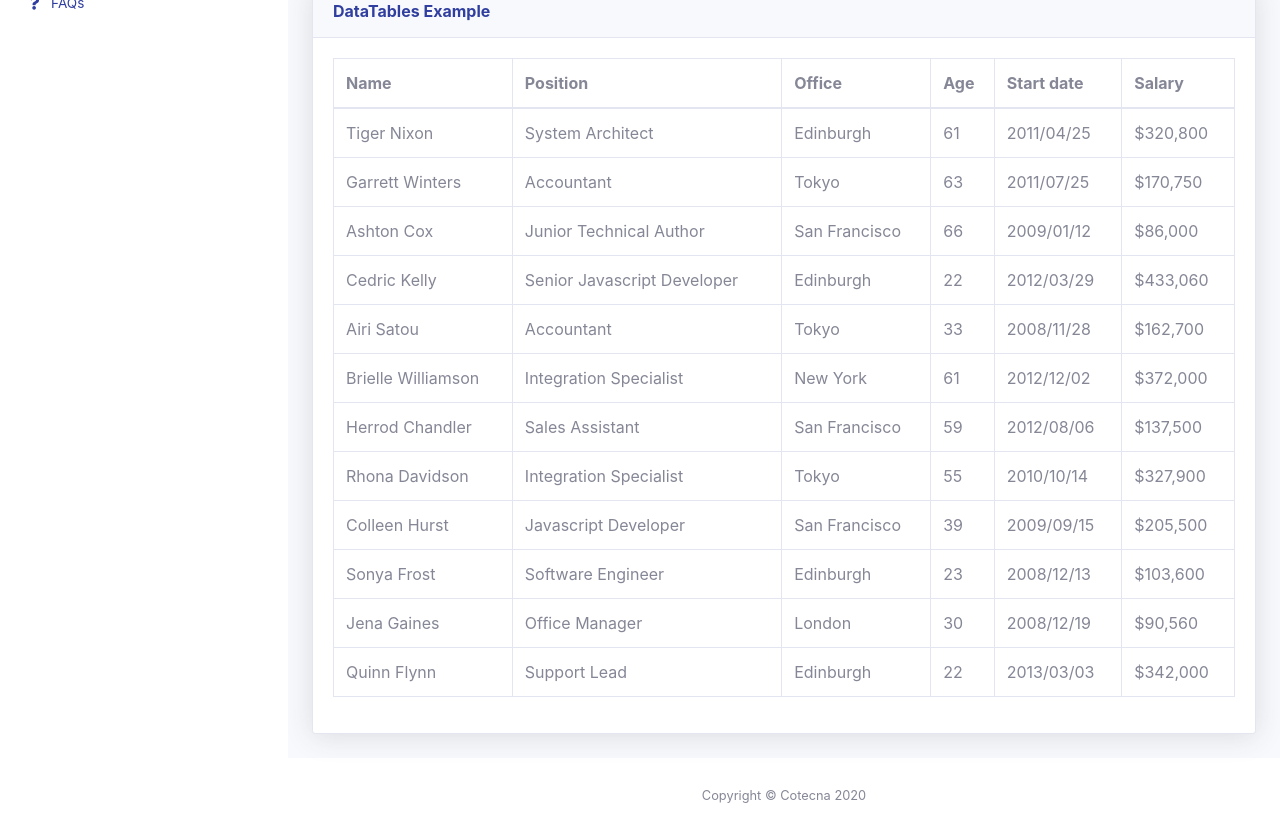
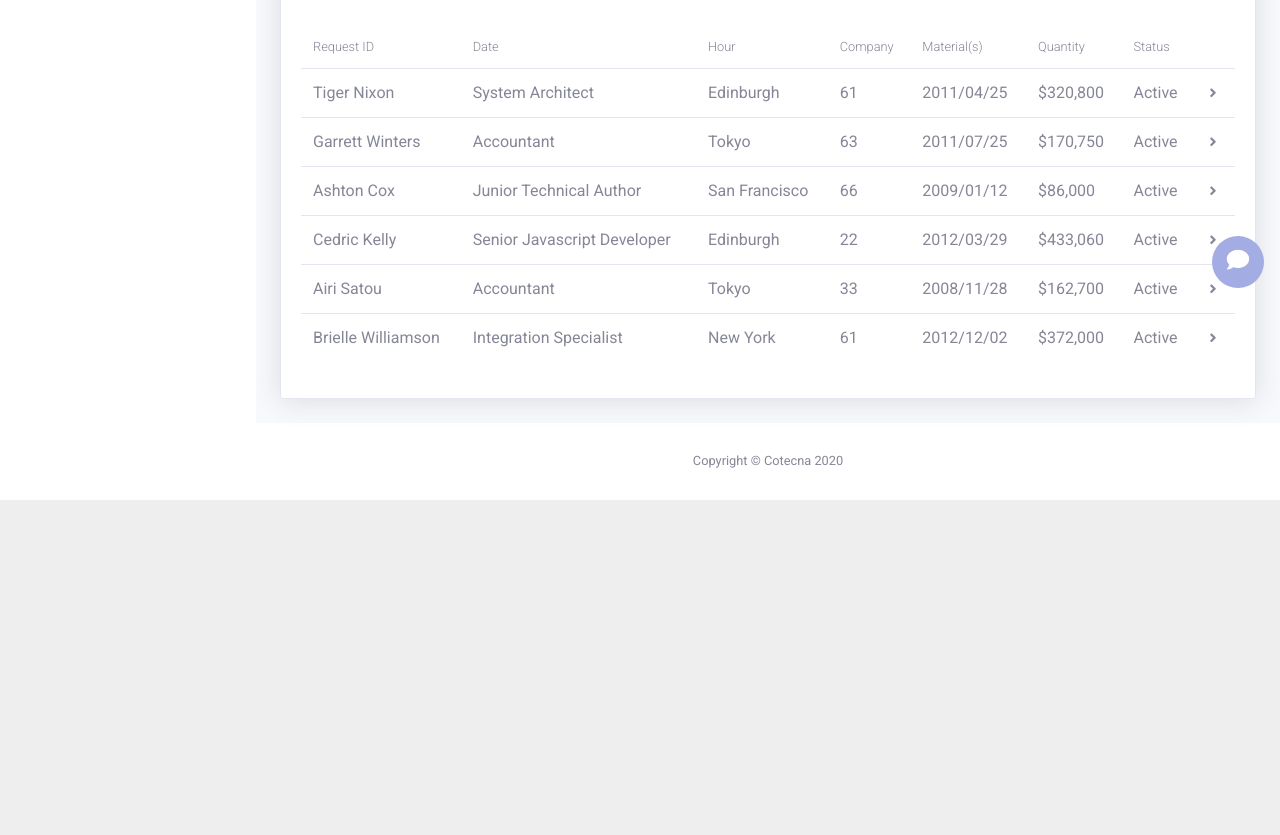
Before and after one commit to dalvarezg27/inspectiontool, a website with bundled scripts: page index.html in a window 1280 px wide. Shown: the part 496-1331 px from the top of the page. After the commit the page ends 996 px from the top, so only its background shows below. Built offline with nearby package versions, Linux system fonts and the light colour scheme.

Commit message:
Most of the changes and updates. Almos done!!!

```diff
--- a/index.html
+++ b/index.html
@@ -31,8 +31,9 @@
     <ul class="navbar-nav bg-white sidebar accordion cotecna__sidebar" id="accordionSidebar" >
 
       <!-- Sidebar - Brand -->
-      <a class="d-flex align-items-center justify-content-center shadow cotecna__sidebar--brand" href="index.html">
-        <img src="img/cotencna-logo-white.png" alt="COTECNA" class="img-fluid">
+      <a class="d-flex align-items-center justify-content-center shadow cotecna__sidebar--brand brand" href="index.html">
+        <img src="img/cotencna-logo-white.png" alt="COTECNA" class="img-fluid logo-bg">
+        <img src="img/cotencna-logo-small.png" alt="COTECNA" class="img-fluid logo-small">
       </a>
 
       <!-- Divider -->
@@ -94,11 +95,11 @@
 
 
             <!-- Nav Item - User Information -->
-            <li class="nav-item dropdown no-arrow">
+            <li class="nav-item dropdown no-arrow text-right">
               <div class="nav-link dropdown-toggle" href="#" id="userDropdown" role="button">
-                <span class="mr-2 d-none d-lg-block small">Jhon Doe<br>Log Out</span>
+                <span class="mr-2 d-none d-lg-block small">user@usercomany.com<br><i class="fas fa-fw fa-power-off"></i> Log Out</span>
 
-                <img class="img-profile rounded-circle" src="https://source.unsplash.com/QAB-WJcbgJk/60x60">
+                <img class="img-profile rounded-circle" src="img/User.png">
               </div>
               <!-- Dropdown - User Information -->
               <div class="dropdown-menu dropdown-menu-right shadow animated--grow-in" aria-labelledby="userDropdown">
@@ -132,44 +133,38 @@
 
           <!-- Page Heading -->
 
-
-
               <!-- Banner New Request -->
               <div class="card shadow mb-4 cotecna__banner">
 
                 <div class="card-body text-center">
 
                   <h1>Welcome to Cotecna Inspection Service</h1>
-                  <p>Fast & easy. Request a new inspection now</p>
+                  <p>Fast & Easy. Request a new inspection now</p>
 
-                  <a href="#" class="d-none d-sm-inline-block btn btn-sm btn-secundary shadow-sm"><i class="fas fa-add fa-sm text-white-50"></i> New Request</a>
+                  <a href="#" class="d-sm-inline-block btn btn-sm btn-secundary shadow-sm"><i class="fas fa-plus fa-sm m-1"></i> New Request</a>
                 </div>
               </div>
-
-
-
 
           <!-- INSPECTIONS TABLE-->
           <div class="row">
             <div class="col-lg-12">
-              <div class="d-sm-flex align-items-center justify-content-between mb-4">
-                   <h2 class="h3 m-1 text-gray-800">Upcoming Inspections</h2>
-              </div>
-              <div class="card shadow mb-4">
-                <div class="card-header py-3">
-                  <h6 class="m-0 font-weight-bold text-primary">DataTables Example</h6>
+              <div class="card shadow mb-4 cotecna__card">
+                <div class="card-header">
+                  <h4 class="m-t-2 text-gray-900">Upcoming Inspections</h4>
                 </div>
                 <div class="card-body">
-                  <div class="table-responsive">
-                    <table class="table table-bordered" id="dataTable" width="100%" cellspacing="0">
+                  <div class="table-responsive cotecna__table">
+                    <table class="table" id="dataTable" width="100%" cellspacing="0">
                       <thead>
                         <tr>
-                          <th>Name</th>
-                          <th>Position</th>
-                          <th>Office</th>
-                          <th>Age</th>
-                          <th>Start date</th>
-                          <th>Salary</th>
+                          <th>Request ID</th>
+                          <th>Date</th>
+                          <th>Hour</th>
+                          <th>Company</th>
+                          <th>Material(s)</th>
+                          <th>Quantity</th>
+                          <th>Status</th>
+                          <th></th>
                         </tr>
                       </thead>
                       <tbody>
@@ -180,6 +175,8 @@
                           <td>61</td>
                           <td>2011/04/25</td>
                           <td>$320,800</td>
+                          <td>Active</td>
+                          <td><i class="fas fa-angle-right fa-sm m-1"></i></td>
                         </tr>
                         <tr>
                           <td>Garrett Winters</td>
@@ -188,6 +185,8 @@
                           <td>63</td>
                           <td>2011/07/25</td>
                           <td>$170,750</td>
+                          <td>Active</td>
+                          <td><i class="fas fa-angle-right fa-sm m-1"></i></td>
                         </tr>
                         <tr>
                           <td>Ashton Cox</td>
@@ -196,6 +195,8 @@
                           <td>66</td>
                           <td>2009/01/12</td>
                           <td>$86,000</td>
+                          <td>Active</td>
+                          <td><i class="fas fa-angle-right fa-sm m-1"></i></td>
                         </tr>
                         <tr>
                           <td>Cedric Kelly</td>
@@ -204,6 +205,8 @@
                           <td>22</td>
                           <td>2012/03/29</td>
                           <td>$433,060</td>
+                          <td>Active</td>
+                          <td><i class="fas fa-angle-right fa-sm m-1"></i></td>
                         </tr>
                         <tr>
                           <td>Airi Satou</td>
@@ -212,6 +215,8 @@
                           <td>33</td>
                           <td>2008/11/28</td>
                           <td>$162,700</td>
+                          <td>Active</td>
+                          <td><i class="fas fa-angle-right fa-sm m-1"></i></td>
                         </tr>
                         <tr>
                           <td>Brielle Williamson</td>
@@ -220,56 +225,9 @@
                           <td>61</td>
                           <td>2012/12/02</td>
                           <td>$372,000</td>
+                          <td>Active</td>
+                          <td><i class="fas fa-angle-right fa-sm m-1"></i></td>
                         </tr>
-                        <tr>
-                          <td>Herrod Chandler</td>
-                          <td>Sales Assistant</td>
-                          <td>San Francisco</td>
-                          <td>59</td>
-                          <td>2012/08/06</td>
-                          <td>$137,500</td>
-                        </tr>
-                        <tr>
-                          <td>Rhona Davidson</td>
-                          <td>Integration Specialist</td>
-                          <td>Tokyo</td>
-                          <td>55</td>
-                          <td>2010/10/14</td>
-                          <td>$327,900</td>
-                        </tr>
-                        <tr>
-                          <td>Colleen Hurst</td>
-                          <td>Javascript Developer</td>
-                          <td>San Francisco</td>
-                          <td>39</td>
-                          <td>2009/09/15</td>
-                          <td>$205,500</td>
-                        </tr>
-                        <tr>
-                          <td>Sonya Frost</td>
-                          <td>Software Engineer</td>
-                          <td>Edinburgh</td>
-                          <td>23</td>
-                          <td>2008/12/13</td>
-                          <td>$103,600</td>
-                        </tr>
-                        <tr>
-                          <td>Jena Gaines</td>
-                          <td>Office Manager</td>
-                          <td>London</td>
-                          <td>30</td>
-                          <td>2008/12/19</td>
-                          <td>$90,560</td>
-                        </tr>
-                        <tr>
-                          <td>Quinn Flynn</td>
-                          <td>Support Lead</td>
-                          <td>Edinburgh</td>
-                          <td>22</td>
-                          <td>2013/03/03</td>
-                          <td>$342,000</td>
-                        </tr>
-
                       </tbody>
                     </table>
                   </div>
@@ -278,8 +236,10 @@
             </div>
           </div>
 
-
-
+          <!-- CHAT Button-->
+          <a class="cotecna__chat" href="#">
+          <i class="fas fa-comment"></i>
+        </a>
         </div>
         <!-- /.container-fluid -->
 
@@ -302,13 +262,6 @@
   </div>
   <!-- End of Page Wrapper -->
 
-  <!-- CHAT to Top Button-->
-<!--   <a class="scroll-to-top rounded" href="#page-top">
-    <i class="fas fa-angle-up"></i>
-  </a> -->
-
-
-
   <!-- Bootstrap core JavaScript-->
   <script src="vendor/jquery/jquery.min.js"></script>
   <script src="vendor/bootstrap/js/bootstrap.bundle.min.js"></script>
--- a/scss/_global.scss
+++ b/scss/_global.scss
@@ -58,3 +58,16 @@ a {
     font-weight: 800;
   }
 }
+
+
+// Custom
+
+.text-right {text-align: right;}
+
+.topbar #sidebarToggleTop:hover, .topbar #sidebarToggleTop:active  {
+  background:none !important;
+}
+
+.m-t-2 {
+  margin-top: 1.5rem;
+}
--- a/scss/_variables.scss
+++ b/scss/_variables.scss
@@ -39,7 +39,7 @@ $yiq-contrasted-threshold: 195 !default;
 // Typography
 $body-color: $gray-600 !default;
 
-$font-family-sans-serif: "Nunito", -apple-system, BlinkMacSystemFont, "Segoe UI", Roboto, "Helvetica Neue", Arial, sans-serif, "Apple Color Emoji", "Segoe UI Emoji", "Segoe UI Symbol", 'Noto Color Emoji' !default;
+$font-family-sans-serif: 'Roboto', sans-serif !default;
 
 $font-weight-light: 300 !default;
 // $font-weight-base: 400;
@@ -58,7 +58,7 @@ $border-color: darken($gray-200, 2%) !default;
 // Change below variable if the height of the navbar changes
 $topbar-base-height: 4.375rem !default;
 // Change below variable to change the width of the sidenav
-$sidebar-base-width: 18rem !default;
+$sidebar-base-width: 16rem !default;
 // Change below variable to change the width of the sidenav when collapsed
 $sidebar-collapsed-width: 6.5rem !default;
 
--- a/scss/cotecna.scss
+++ b/scss/cotecna.scss
@@ -5,6 +5,7 @@
 $primary: #303F9F;
 $cotecna-brand-primary: #080A90;
 $cotecna-brand-secundary: #05FAB3;
+$light-blue:lighten($primary,36%);
 $white:#fff;
 
 
@@ -15,6 +16,11 @@ $background-tool: #EEEEEE;
 //Fonts
 
 $font-family-sans-serif: 'Roboto', sans-serif !default;
+
+
+//Custom BreakPoints
+
+$min-tablet: 768px;
 
 //Custom Styles Over Cotecna class on body tag (just for this test)
 
@@ -27,18 +33,11 @@ $font-family-sans-serif: 'Roboto', sans-serif !default;
         &--brand{
             background-color: $primary-brand;
             margin-bottom: 1.3rem;
-            height: 12rem;
+            height: 10rem;
             padding: 2rem;
-
-
         }
 
         &--nav-item {
-
-            &--nav-link{
-
-
-            }
 
             &-active {
                 a {
@@ -52,8 +51,17 @@ $font-family-sans-serif: 'Roboto', sans-serif !default;
 
         .nav-item .nav-link {
             padding: 0.4rem 0.6rem;
-            width: 16rem;
-            margin: 0.8rem 0.6rem;
+            width: 14rem;
+            margin: 0.6rem ;
+
+            &:active,
+            &:focus,
+            &:hover{
+                color: $white;
+                background-color: $primary;
+                border-radius: 0.35rem;
+                width: 14rem;
+            }
         }
     }
     &__nav{
@@ -75,18 +83,111 @@ $font-family-sans-serif: 'Roboto', sans-serif !default;
          }
     }
 
-
     &__banner{
         background-image: url(../img/home-banner-1.png);
         background-size: cover;
         color: $white;
         min-height: 18rem;
         padding: 4rem;
-
     }
 
     .btn-secundary{
         background-color: $cotecna-brand-secundary;
         color: $white;
     }
+
+    &__card{
+        .card-header{
+            background-color: $white;
+            border-bottom: none;
+        }
+    }
+
+    &__table{
+        .table th {
+            border: none;
+            font-weight: lighter;
+            font-size: 0.80rem;
+        }
+    }
+
+    &__chat {
+        display: block;
+        position: fixed;
+        right: 1rem;
+        bottom: 1rem;
+        width: 3.25rem;
+        height: 3.25rem;
+        text-align: center;
+        color: $white;
+        background-color: $light-blue;
+        line-height: 54px;
+        border-radius: 20rem;
+
+        &:focus,
+        &:hover {
+          color: white;
+        }
+        &:hover {
+          background: $primary;
+        }
+        i {
+          font-weight: 800;
+          font-size: 1.4rem;
+        }
+    }
 }
+
+@media screen and (min-width: $min-tablet) {
+
+    .cotecna{
+
+        .logo-small {
+            display: none;
+        }
+
+        &__sidebar.toggled {
+            .logo-bg  {
+                display: none ;
+            }
+
+            .brand{
+                height:4.375rem;
+                padding: 1.6rem;
+            }
+
+            .logo-small {
+                display: block !important;
+            }
+        }
+    }
+
+    .sidebar.toggled .nav-item .nav-link {
+        text-align: center;
+        padding: 0.75rem 0.75rem;
+        width: 4.5rem;
+    }
+}
+
+@media screen and (max-width: $min-tablet) {
+
+    .cotecna{
+
+        .logo-small {
+            display: block
+        }
+        .logo-bg  {
+            display: none ;
+        }
+
+        .brand{
+            height:4.375rem;
+            padding: 1.6rem;
+        }
+    }
+    .sidebar .nav-item .nav-link {
+        text-align: center;
+        padding: 0.75rem 0.75rem;
+        width: 4.5rem;
+    }
+}
```
Also changed, not shown: css/cotecna.css, css/cotecna.min.css, css/sb-admin-2.css, css/sb-admin-2.min.css, img/User.png (added), img/cotencna-logo-small.png (added).
